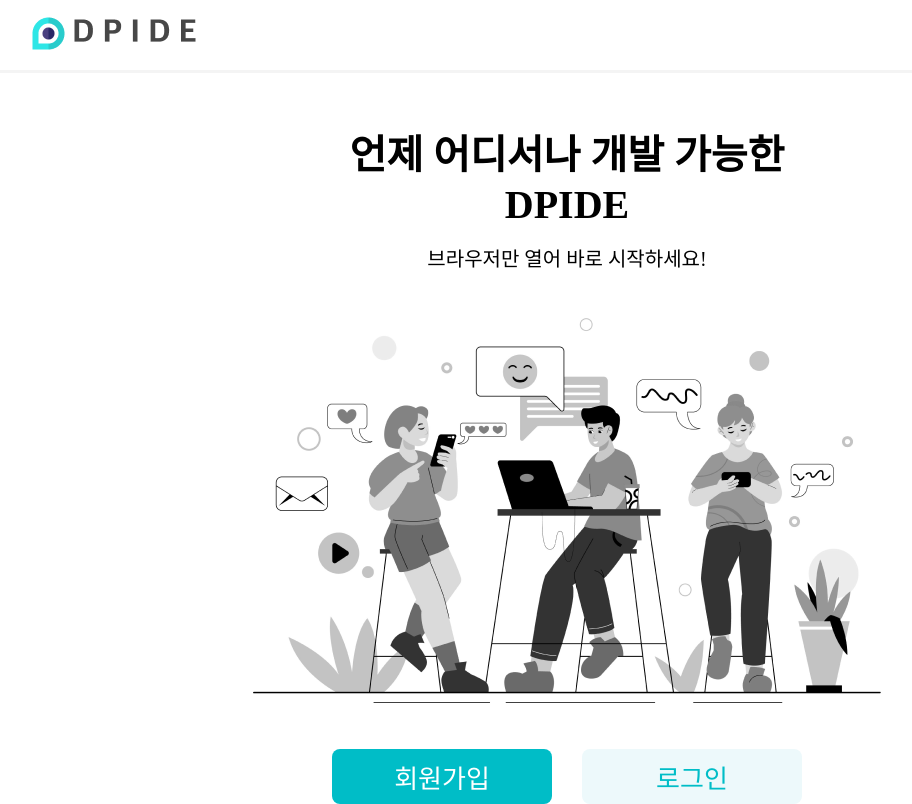
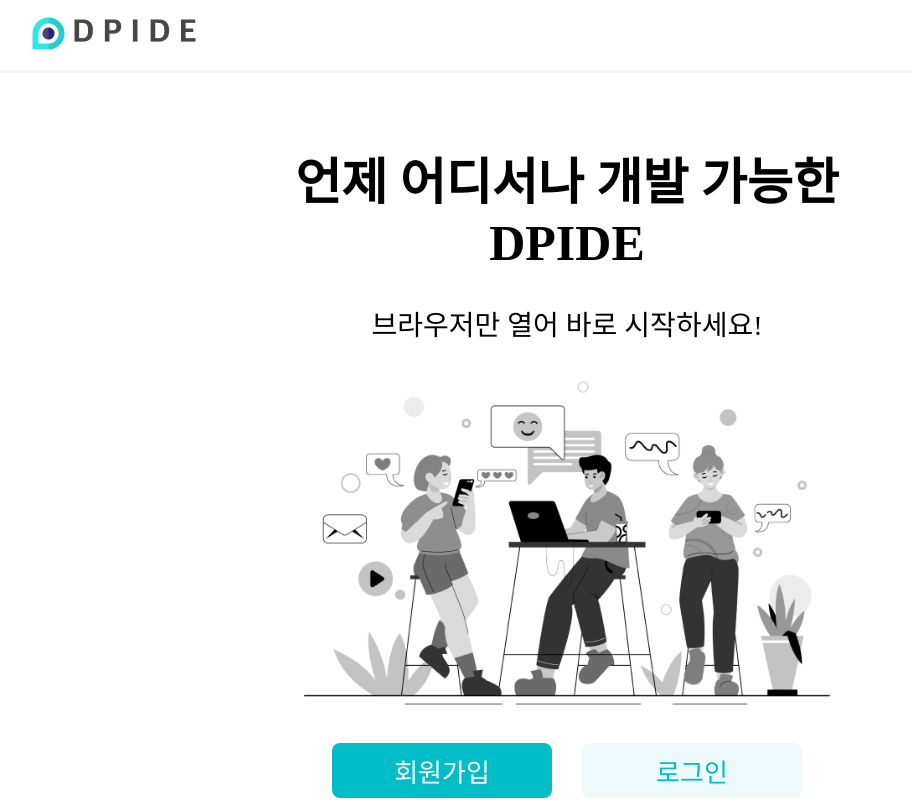
Before and after one commit to yunseochnn/DPIDE-frontend, a React (Vite) app: page /start in a window 1280 px wide. Shown: the top 804 px of the page, without its empty margins (73-985 px from the left). Built offline with nearby package versions, Linux system fonts and the light colour scheme; a web font is replaced by a local one.

Commit message:
feat/시작화면 구현2

```diff
--- a/src/pages/StartPage/StartPage.style.ts
+++ b/src/pages/StartPage/StartPage.style.ts
@@ -2,6 +2,7 @@
 
 export const StartContainer = styled.div`
   width: 100%;
+  height: 100vh;
   display: flex;
   flex-direction: column;
 `;
@@ -28,33 +29,28 @@
   text-align: center;
 
   @media screen and (max-height: 900px) {
-    margin-top: 50px;
+    margin-top: 80px;
   }
 `;
 export const StartWrapper_Bottom_context_text1 = styled.div`
   font-size: 50px;
   font-weight: 800;
+  line-height: 120%;
 
   white-space: pre-line;
-
-  @media screen and (max-height: 900px) {
-    font-size: 40px;
-  }
 `;
 export const StartWrapper_Bottom_context_text2 = styled.div`
   font-size: 28px;
   margin-top: 30px;
-
-  @media screen and (max-height: 900px) {
-    font-size: 20px;
-    margin-top: 15px;
-  }
 `;
 
 export const StartWraper_Bottom_Image = styled.div`
   display: flex;
   align-items: center;
   justify-content: center;
+  img {
+    width: 600px;
+  }
 `;
 
 export const StartWrapper_Bottom_Buttons = styled.div`
```
Also changed, not shown: src/assets/images/start2.png (added).
